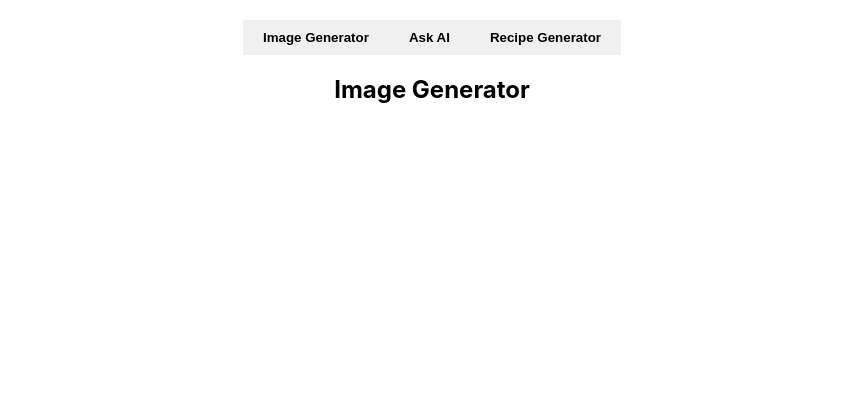
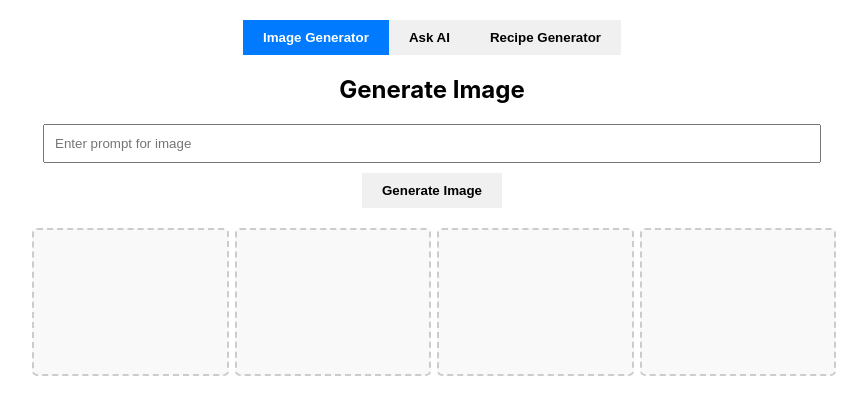
Before and after one commit to HarshSangrulkar/Recipe-Generator-Frontend, a React (Create React App) app: page / in a window 1280 px wide. Shown: the top 414 px of the page, without its empty margins (208-1075 px from the left). Built offline with nearby package versions, Linux system fonts and the light colour scheme.

Commit message:
Image Generator

```diff
--- a/src/App.js
+++ b/src/App.js
@@ -2,6 +2,9 @@
 import "./App.css";
 import { useState } from "react";
 import { tab } from "@testing-library/user-event/dist/tab";
+import ImageGenerator from "./components/ImageGenerator";
+import ChatComponent from "./components/ChatComponent";
+import RecipeGenerator from "./components/RecipeGenerator";
 
 function App() {
   const [activeTab, setActiveTabe] = useState("image-generator");
@@ -13,18 +16,29 @@
 
   return (
     <div className="App">
-      <button onClick={() => handleTabChange("image-generator")}>
+      <button
+        className={activeTab === "image-generator" ? "active" : ""}
+        onClick={() => handleTabChange("image-generator")}
+      >
         Image Generator
       </button>
-      <button onClick={() => handleTabChange("chat")}>Ask AI</button>
-      <button onClick={() => handleTabChange("recipe-generator")}>
+      <button
+        className={activeTab === "chat" ? "active" : ""}
+        onClick={() => handleTabChange("chat")}
+      >
+        Ask AI
+      </button>
+      <button
+        className={activeTab === "recipe-generator" ? "active" : ""}
+        onClick={() => handleTabChange("recipe-generator")}
+      >
         Recipe Generator
       </button>
 
       <div>
-        {activeTab === "image-generator" && <h2>Image Generator</h2>}
-        {activeTab === "chat" && <h2>Chat</h2>}
-        {activeTab === "recipe-generator" && <h2>Recipe Generator</h2>}
+        {activeTab === "image-generator" && <ImageGenerator />}
+        {activeTab === "chat" && <ChatComponent />}
+        {activeTab === "recipe-generator" && <RecipeGenerator />}
       </div>
     </div>
   );
--- /dev/null
+++ b/src/components/ImageGenerator.js
@@ -0,0 +1,44 @@
+import React, { useState } from "react";
+function ImageGenerator() {
+  const [prompt, setPrompt] = useState("");
+  const [imageUrls, setImageUrls] = useState([]);
+
+  const generateImage = async () => {
+    try {
+      const response = await fetch(
+        `http://localhost:8080/generate-image?prompt=${prompt}`
+      );
+      const urls = await response.json();
+      setImageUrls(urls);
+    } catch (error) {
+      console.error("Error generating image", error);
+    }
+  };
+
+  return (
+    <div className="active-tab">
+      <h2>Generate Image</h2>
+      <input
+        type="text"
+        value={prompt}
+        onChange={(e) => setPrompt(e.target.value)}
+        placeholder="Enter prompt for image"
+      />
+      <button onClick={generateImage}>Generate Image</button>
+
+      <div className="image-grid">
+        {imageUrls.map((url, index) => (
+          <img key={index} src={url} alt={`Generated ${index}`}></img>
+        ))}
+        {[...Array(4 - imageUrls.length)].map((_, index) => (
+          <div
+            key={index + imageUrls.length}
+            className="empty-image-slot"
+          ></div>
+        ))}
+      </div>
+    </div>
+  );
+}
+
+export default ImageGenerator;
```
